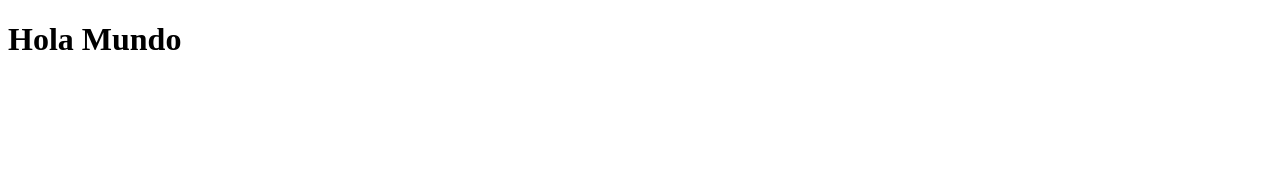
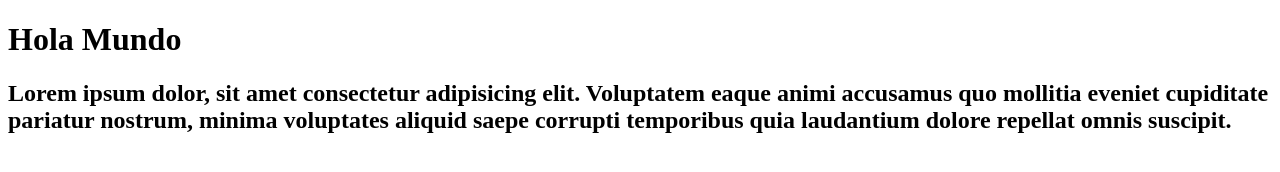
Before and after one commit to mapulgarin2/EjemploGit, a plain HTML site: page index.html in a window 1280 px wide. Drawn offline with Linux system fonts and the light colour scheme.

Commit message:
Se ingresa h2

```diff
--- a/index.html
+++ b/index.html
@@ -8,5 +8,6 @@
 </head>
 <body>
     <h1>Hola Mundo</h1>
+    <h2>Lorem ipsum dolor, sit amet consectetur adipisicing elit. Voluptatem eaque animi accusamus quo mollitia eveniet cupiditate pariatur nostrum, minima voluptates aliquid saepe corrupti temporibus quia laudantium dolore repellat omnis suscipit.</h2>
 </body>
 </html>
```
Also changed, not shown: 1 other file.
